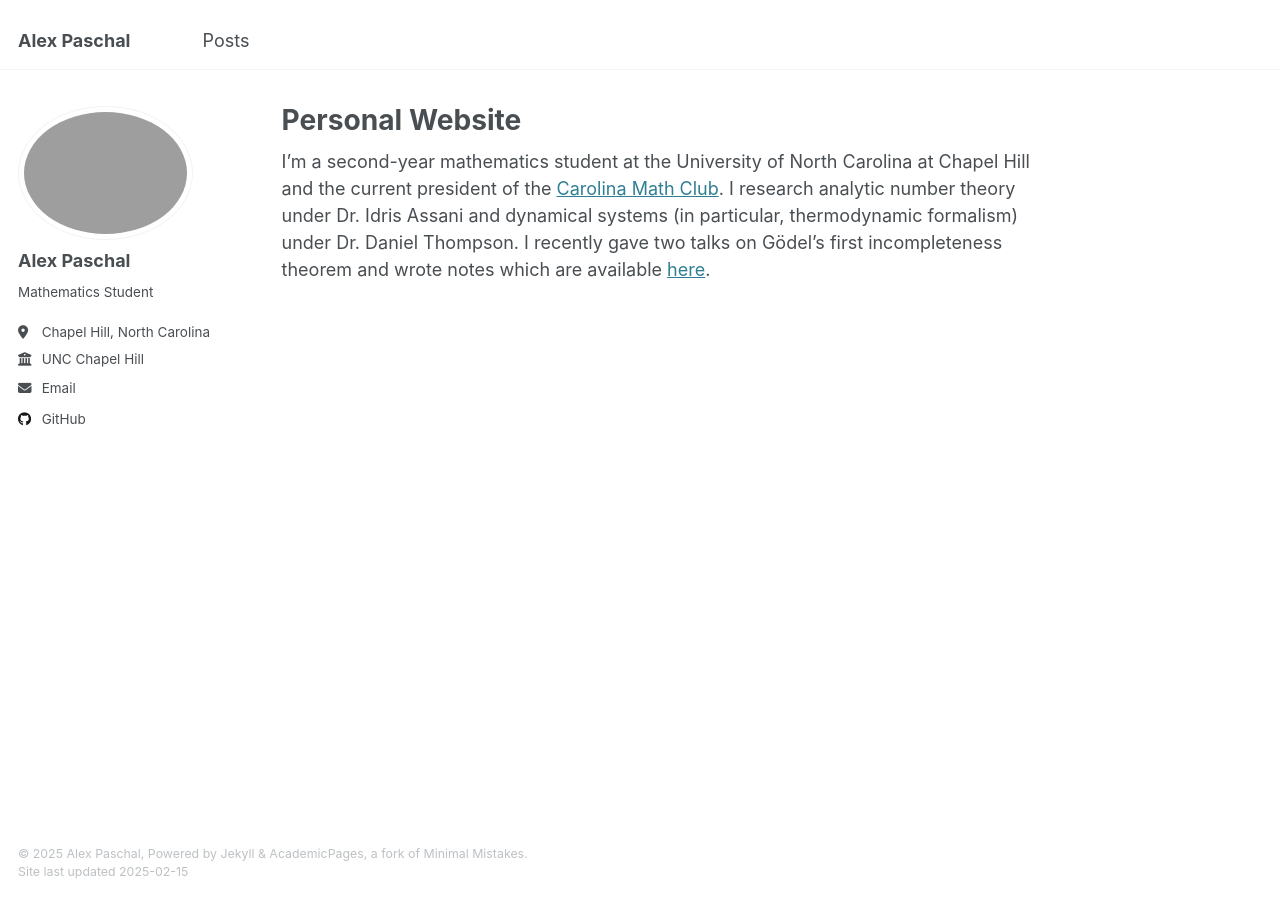
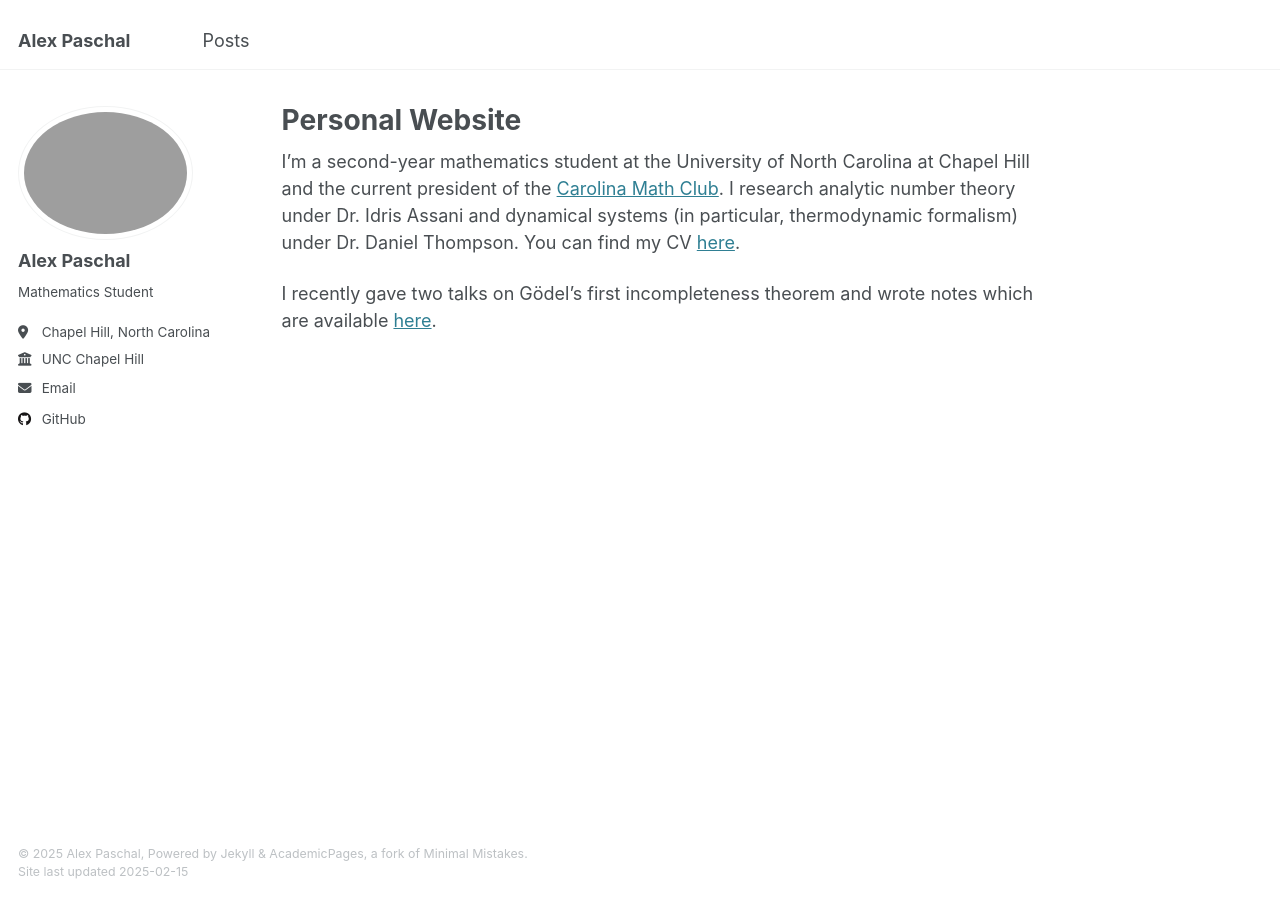
Before and after one commit to alexmpaschal/alexmpaschal.github.io, a Jekyll site: the page built from _pages/about.md, in a window 1280 px wide. Built offline with Jekyll 4.4.1, drawn with Linux system fonts in a browser that asks for light colours.

Commit message:
Add link to CV

```diff
--- a/_pages/about.md
+++ b/_pages/about.md
@@ -7,4 +7,6 @@ redirect_from:
   - /about.html
 ---
 
-I'm a second-year mathematics student at the University of North Carolina at Chapel Hill and the current president of the [Carolina Math Club](https://heellife.unc.edu/organization/carolinamathclub). I research analytic number theory under Dr. Idris Assani and dynamical systems (in particular, thermodynamic formalism) under Dr. Daniel Thompson. I recently gave two talks on Gödel's first incompleteness theorem and wrote notes which are available [here](https://alexpasch.al/files/logic-notes.pdf).
+I'm a second-year mathematics student at the University of North Carolina at Chapel Hill and the current president of the [Carolina Math Club](https://heellife.unc.edu/organization/carolinamathclub). I research analytic number theory under Dr. Idris Assani and dynamical systems (in particular, thermodynamic formalism) under Dr. Daniel Thompson. You can find my CV [here](https://alexpasch.al/files/cv.pdf).
+
+I recently gave two talks on Gödel's first incompleteness theorem and wrote notes which are available [here](https://alexpasch.al/files/logic-notes.pdf).
```
